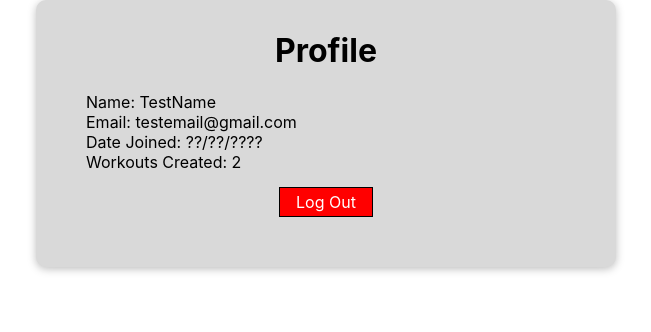
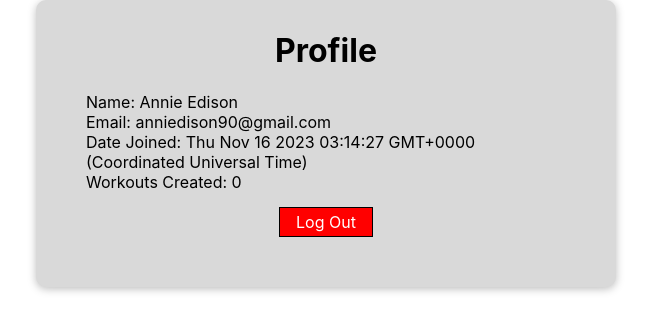
Before and after one commit to Edric456/csci-4300-group-project, a React (Create React App) app: page / in a window 1280 px wide. Shown: the top 332 px of the page, without its empty margins (314-965 px from the left). Built offline with nearby package versions, Linux system fonts and the light colour scheme.

Commit message:
Created states to keep track of current user and list of all users

```diff
--- a/src/App.js
+++ b/src/App.js
@@ -11,13 +11,28 @@ import EditRoutine from './componets/EditRoutine';
 import { useState } from 'react';
 
 function App() {
+
   const [logged, setLogged] = useState(true); //State to keep track of whether user is logged in. This will later be replaced with proper authentication.
+  const [users, setUsers] = useState([{id: Date.now() - 10,
+                                        email: "anniedison90@gmail.com",
+                                      password: "sfjgjgtltjgu789fh",
+                                    name: "Annie Edison",
+                                  date: Date(),
+                                workouts: 0},
+                                {id: Date.now() - 80,
+                                email: "coolabedfilms@gmail.com",
+                              password: "tthysshf$35^hg8",
+                            name: "Abed Nadir",
+                          date: Date(),
+                        workouts: 0}]) //State to keep track of all the registerd users. This will be properly modified to work with MongoDB later.
+
+    const [currUser, setCurrUser] = useState(users[0]) //State to keep track of user currently logged in. This will be properly modified to work with MongoDB later.
 
   return (
     <Router>
       <div>
         <Routes>
-          <Route exact path='/' element={<ProfilePage logged={logged} setLogged={setLogged}/>} />
+          <Route exact path='/' element={<ProfilePage logged={logged} setLogged={setLogged} user={currUser}/>} />
           <Route exact path='/history' element={<History/>} />
           <Route exact path='/excercises' element={<ExcerciseList/>} />
           <Route exact path='/login' element={<Login/>} />
--- a/src/componets/ProfilePage.js
+++ b/src/componets/ProfilePage.js
@@ -11,16 +11,18 @@ function ProfilePage (props) {
         props.setLogged(false);
     }
 
+
+
     var finalProfilePage =
 
     <Card className="profile"><h1>Profile</h1>
-    Name: TestName
+    Name: {props.user.name}
     <br></br>
-    Email: testemail@gmail.com
+    Email: {props.user.email}
     <br></br>
-    Date Joined: ??/??/????
+    Date Joined: {props.user.date}
     <br></br>
-    Workouts Created: 2
+    Workouts Created: {props.user.workouts}
     <br></br>
     <center><Button className="logout" onClick={logOutHandler}>Log Out</Button></center>
     </Card>;
```
